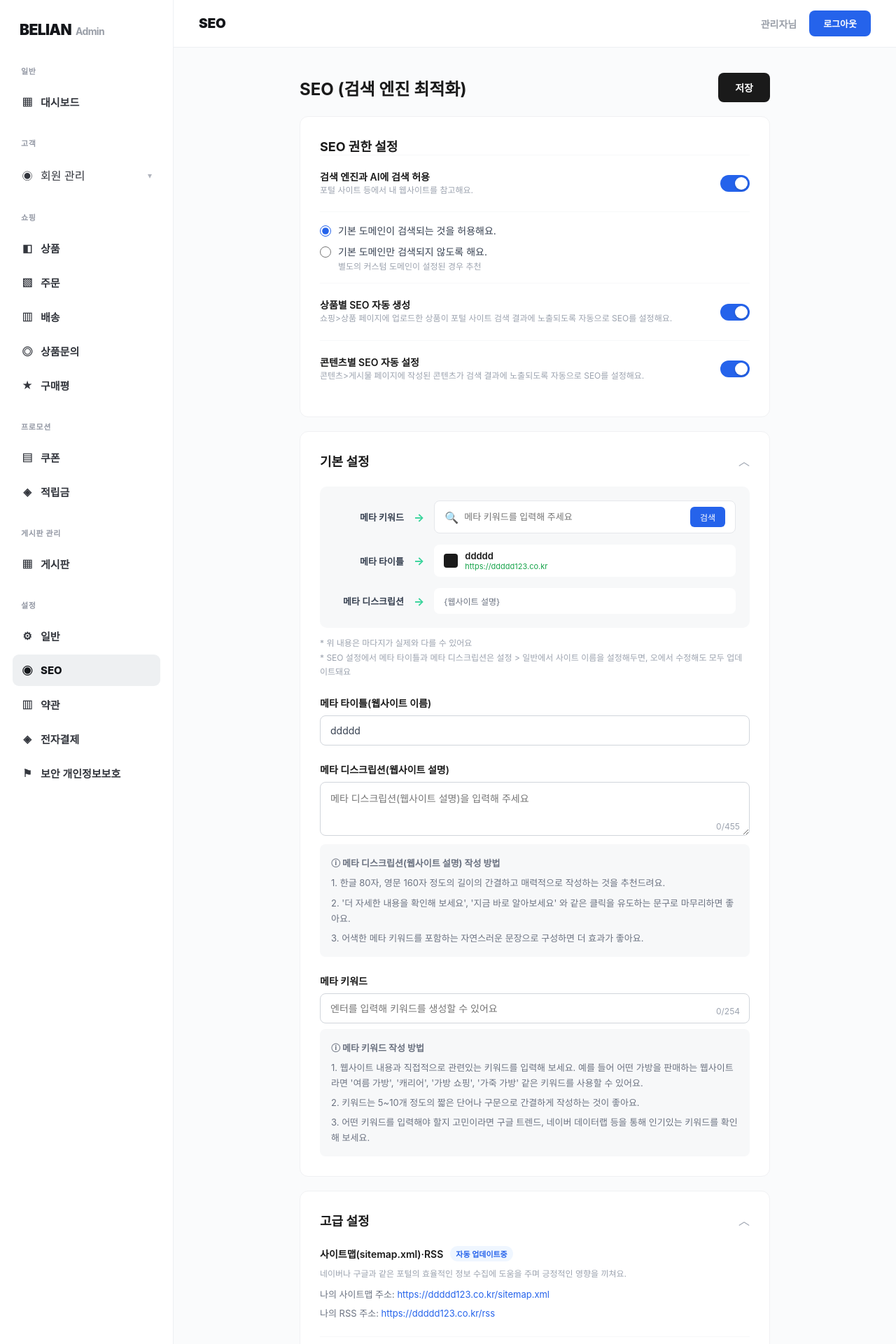
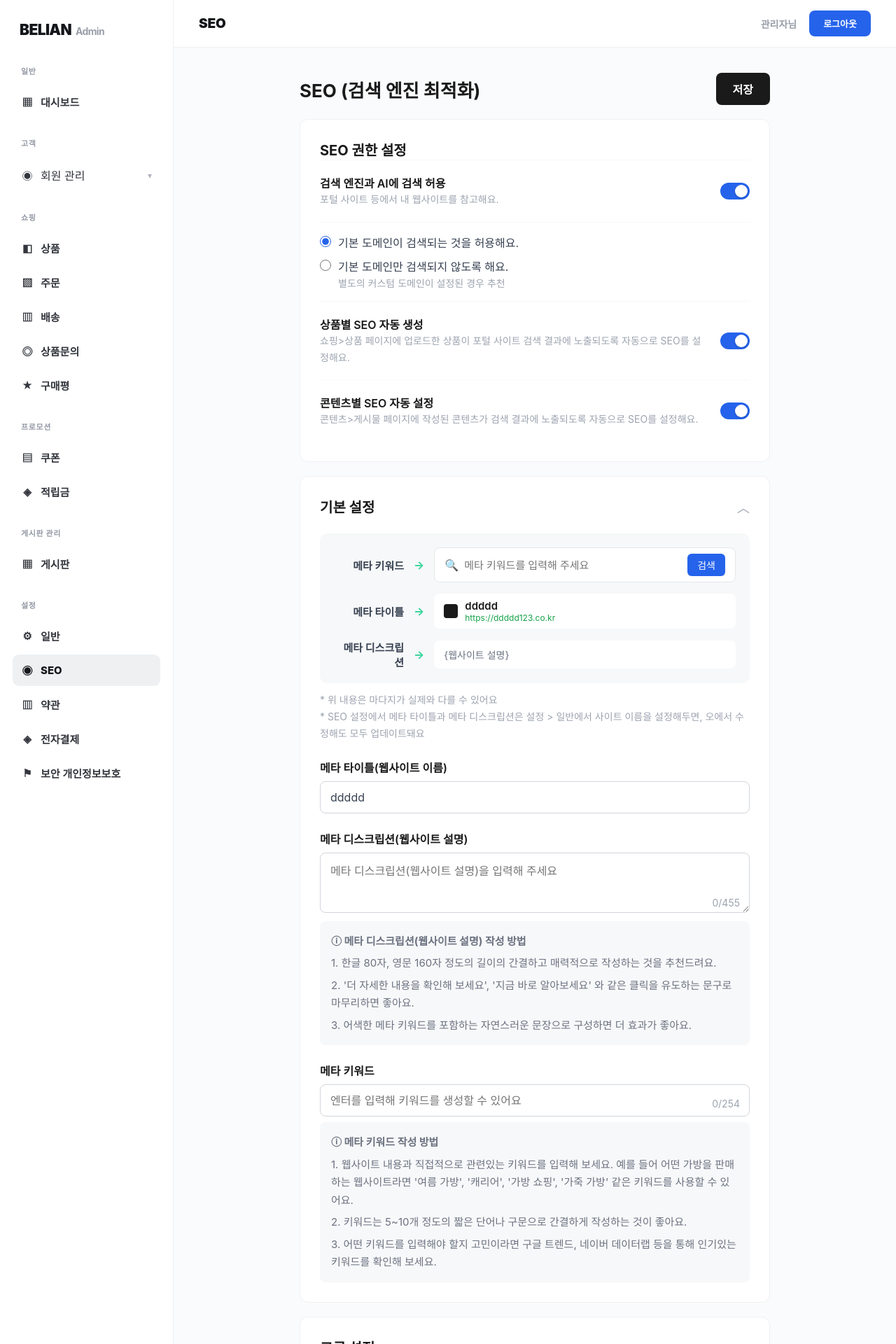
Before and after one commit to youzam136-sudo/belian-admin, a React (Vite) app: page /settings/seo in a window 1280 px wide. Shown: the top 1920 px of the page at 70% size. Built offline with nearby package versions, Linux system fonts and the light colour scheme.

Commit message:
Update seosettings.css

```diff
--- a/src/styles/seosettings.css
+++ b/src/styles/seosettings.css
@@ -11,7 +11,7 @@
 }
 
 .seo-settings__title {
-  font-size: 24px;
+  font-size: 26px;
   font-weight: 700;
   color: #1a1a1a;
 }
@@ -22,7 +22,7 @@
   border: none;
   border-radius: 8px;
   padding: 11px 24px;
-  font-size: 14px;
+  font-size: 16px;
   font-weight: 600;
   cursor: pointer;
 }
@@ -40,7 +40,7 @@
 }
 
 .seo-card__title {
-  font-size: 18px;
+  font-size: 20px;
   font-weight: 700;
   color: #1a1a1a;
   margin: 0;
@@ -56,7 +56,7 @@
   cursor: pointer;
   padding: 0;
   color: #9ca3af;
-  font-size: 16px;
+  font-size: 18px;
 }
 
 .seo-card__body {
@@ -74,7 +74,7 @@
 
 .seo-field label,
 .seo-sub-label {
-  font-size: 14px;
+  font-size: 16px;
   font-weight: 600;
   color: #1a1a1a;
 }
@@ -84,7 +84,7 @@
 }
 
 .seo-field__label {
-  font-size: 14px;
+  font-size: 16px;
   font-weight: 600;
   color: #1a1a1a;
 }
@@ -96,7 +96,7 @@
 }
 
 .seo-field__hint {
-  font-size: 12px;
+  font-size: 14px;
   color: #9ca3af;
   line-height: 1.7;
   margin: 0;
@@ -105,14 +105,14 @@
 .seo-badge {
   background: #eff6ff;
   color: #2563eb;
-  font-size: 11px;
+  font-size: 12px;
   font-weight: 700;
   padding: 3px 8px;
   border-radius: 999px;
 }
 
 .seo-link-line {
-  font-size: 13px;
+  font-size: 15px;
   color: #6b7280;
   margin: 0;
 }
@@ -124,7 +124,7 @@
 }
 
 .seo-link-more {
-  font-size: 13px;
+  font-size: 15px;
   font-weight: 600;
 }
 
@@ -133,7 +133,7 @@
   border: 1px solid #d1d5db;
   border-radius: 8px;
   padding: 12px 14px;
-  font-size: 14px;
+  font-size: 16px;
   color: #374151;
   font-family: inherit;
   width: 100%;
@@ -154,7 +154,7 @@
   border: 1px solid #d1d5db;
   border-radius: 8px;
   padding: 12px 60px 12px 14px;
-  font-size: 14px;
+  font-size: 16px;
   color: #374151;
   width: 100%;
   font-family: inherit;
@@ -171,7 +171,7 @@
   position: absolute;
   right: 14px;
   bottom: 10px;
-  font-size: 12px;
+  font-size: 14px;
   color: #9ca3af;
   background: #fff;
 }
@@ -180,7 +180,7 @@
   background: #1e1e1e;
   color: #d4d4d4;
   font-family: "Courier New", monospace;
-  font-size: 13px;
+  font-size: 15px;
   border: none;
   border-radius: 8px;
   padding: 16px;
@@ -276,12 +276,12 @@
 }
 
 .seo-radio span {
-  font-size: 14px;
+  font-size: 16px;
   color: #374151;
 }
 
 .seo-radio p {
-  font-size: 12px;
+  font-size: 14px;
   color: #9ca3af;
   margin: 2px 0 0;
 }
@@ -299,7 +299,7 @@
 }
 
 .seo-notice p {
-  font-size: 13px;
+  font-size: 15px;
   color: #6b7280;
   line-height: 1.7;
   margin: 0 0 6px;
@@ -310,7 +310,7 @@
 }
 
 .seo-hint-small {
-  font-size: 12px;
+  font-size: 14px;
   color: #9ca3af;
   line-height: 1.7;
   margin: -12px 0 0;
@@ -334,7 +334,7 @@
 
 .seo-preview-diagram__label {
   flex: 0 0 100px;
-  font-size: 13px;
+  font-size: 15px;
   font-weight: 600;
   color: #374151;
   text-align: right;
@@ -360,7 +360,7 @@
   flex: 1;
   border: none;
   outline: none;
-  font-size: 13px;
+  font-size: 15px;
   background: none;
 }
 
@@ -370,7 +370,7 @@
   border: none;
   border-radius: 6px;
   padding: 6px 14px;
-  font-size: 12px;
+  font-size: 14px;
   cursor: pointer;
 }
 
@@ -393,14 +393,14 @@
 }
 
 .seo-preview-diagram__title {
-  font-size: 13px;
+  font-size: 15px;
   font-weight: 600;
   color: #1a1a1a;
   margin: 0;
 }
 
 .seo-preview-diagram__url {
-  font-size: 11px;
+  font-size: 12px;
   color: #16a34a;
   margin: 0;
 }
@@ -410,7 +410,7 @@
   background: #fff;
   border-radius: 8px;
   padding: 10px 14px;
-  font-size: 12px;
+  font-size: 14px;
   color: #6b7280;
   margin: 0;
 }
```
